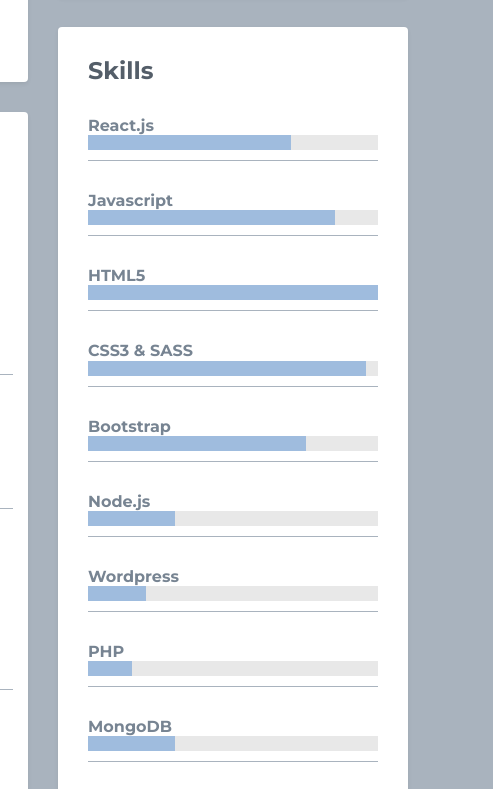
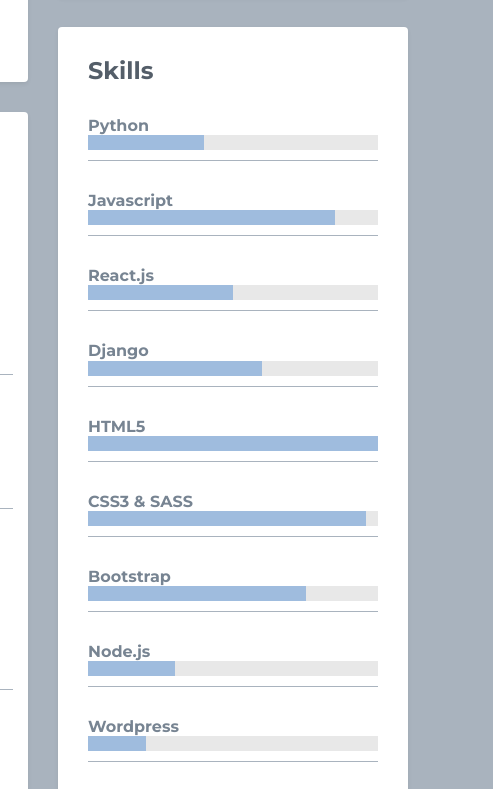
Before and after one commit to TierK/kim-web-dev, a plain HTML site: page index.html in a window 1280 px wide. Shown: the part 505-1294 px from the top of the page, 787-1280 px from the left. Drawn offline with Linux system fonts and the light colour scheme.

Commit message:
Python eas added to the exp list

```diff
--- a/index.html
+++ b/index.html
@@ -135,13 +135,13 @@
                         <div class="content">
                             <div class="item">
                                 <h3 class="title">Test Automation Engineer - <span class="place"><a href="https://www.ness-tech.co.il/">Ness-Tech</a></span> <span class="year">(2020 - Present)</span></h3>
-                                <p>Primary Goal: Lead the deployment of test automation in Hevrat-Hashmal SAP systems.</p>
+                                <p>Primary Goal: To Lead the Creation of Test Automation SAP systems in a corporate company.</p>
                                 <ul>
                                     <li>Planning, analysis and deployment of Test Automation in 5 different SAP modules.</li>
                                     <li>Definition, design, and implementation of automated regression and smoke tests.</li>
                                     <li>Development for both GUI and WEB platforms.</li>
                                     <li>Collaboration with business, development and QA teams.</li>
-                                    <li>Create requests and monitor the implementation of repair works on the building</li>
+                                    <li>Writing STD, STP, STR for module BI and ERP</li>
                                 </ul>
                             </div><!--//item-->
                             <div class="item">
@@ -156,6 +156,7 @@
                                     <span class="year">(2017 - 2019)</span></h3>
                                 <ul>
                                     <li>Implemented Scrum and <strong>Agile</strong> methodology in my team. Optimized integration between manual testers and automation testers using <strong>Jira</strong> and <strong>HP ALM</strong> tools.</li>
+                                    <li>Developed automation for WEB using <strong>Selenium IDE</strong>.</li>
                                     <li>Developed automation test scripts and script nodes on <strong>VBScript</strong> and CBTA (SAP scripting language integrated with Sol Man).</li>
                                     <li>Provided migration of all testing data to SAP Solution Manager 7.2 from an older version, included setup settings and introduction training for co-workers.</li>
                                 </ul>
@@ -179,7 +180,8 @@
                                         Using <strong>HTTP</strong> and <strong>CSS</strong> parameters with <strong>Javascript</strong>, <strong>jQuery</strong> methods.
                                     </li>
                                     <li>Fixed bugs and updated bots for rescanning web pages when <strong>DOM</strong> changes occur.</li>
-                                    <li>Team member in a global project: A Web application that builds bots itself. In <strong>PHP</strong>.</li>
+                                    <li>Used <strong>Selenium WebDriver</strong> for testing</li>
+                                    <li>Team member in a global project: A Web application that builds bots itself. In <strong>Python</strong>.</li>
                                 </ul>
                             </div>
 
@@ -189,6 +191,7 @@
                                     <li>Responsibility for project management of Automated Virtual Agents. In charge of knowledge base development, maintenance DB, quality assurance and support.</li>
                                     <li>Creating product modules and scripts. Building Customer guides and training presentations in diﬀerent languages (Eng, Rus, Heb).</li>
                                     <li>Fix and debug web applications.</li>
+                                    <li>Used Selenium WebDriver for cross browsing tests</li>
                                     <li>Client side analyze, develop extra patches, and interface changes.</li>
                                     <li>Adapted product to web page style and brand style of company.</li>
                                 </ul>
@@ -239,9 +242,9 @@
                             <p class="intro"></p>
                             <div class="skillset">
                                 <div class="item">
-                                    <h3 class="level-title">React.js<span class="level-label" data-toggle="tooltip" data-placement="left" data-animation="true" ></span>
+                                    <h3 class="level-title">Python<span class="level-label" data-toggle="tooltip" data-placement="left" data-animation="true" ></span>
                                     <div class="level-bar">
-                                        <div class="level-bar-inner" data-level="70%">
+                                        <div class="level-bar-inner" data-level="40%">
                                         </div>
                                     </div><!--//level-bar-->
                                 </div><!--//item-->
@@ -250,6 +253,22 @@
                                     <h3 class="level-title">Javascript<span class="level-label" data-toggle="tooltip" data-placement="left" data-animation="true" ></span>
                                     <div class="level-bar">
                                         <div class="level-bar-inner" data-level="85%">
+                                        </div>
+                                    </div><!--//level-bar-->
+                                </div><!--//item-->
+
+                                <div class="item">
+                                    <h3 class="level-title">React.js<span class="level-label" data-toggle="tooltip" data-placement="left" data-animation="true" ></span>
+                                    <div class="level-bar">
+                                        <div class="level-bar-inner" data-level="50%">
+                                        </div>
+                                    </div><!--//level-bar-->
+                                </div><!--//item-->
+
+                                <div class="item">
+                                    <h3 class="level-title">Django<span class="level-label" data-toggle="tooltip" data-placement="left" data-animation="true" ></span>
+                                    <div class="level-bar">
+                                        <div class="level-bar-inner" data-level="60%">
                                         </div>
                                     </div><!--//level-bar-->
                                 </div><!--//item-->
@@ -295,17 +314,9 @@
                                 </div><!--//item-->
 
                                 <div class="item">
-                                    <h3 class="level-title">PHP<span class="level-label" data-toggle="tooltip" data-placement="left" data-animation="true" ></span>
+                                    <h3 class="level-title">SQL<span class="level-label" data-toggle="tooltip" data-placement="left" data-animation="true" ></span>
                                     <div class="level-bar">
-                                        <div class="level-bar-inner" data-level="15%">
-                                        </div>
-                                    </div><!--//level-bar-->
-                                </div><!--//item-->
-
-                                <div class="item">
-                                    <h3 class="level-title">MongoDB<span class="level-label" data-toggle="tooltip" data-placement="left" data-animation="true" ></span>
-                                    <div class="level-bar">
-                                        <div class="level-bar-inner" data-level="30%">
+                                        <div class="level-bar-inner" data-level="70%">
                                         </div>
                                     </div><!--//level-bar-->
                                 </div><!--//item-->
```
